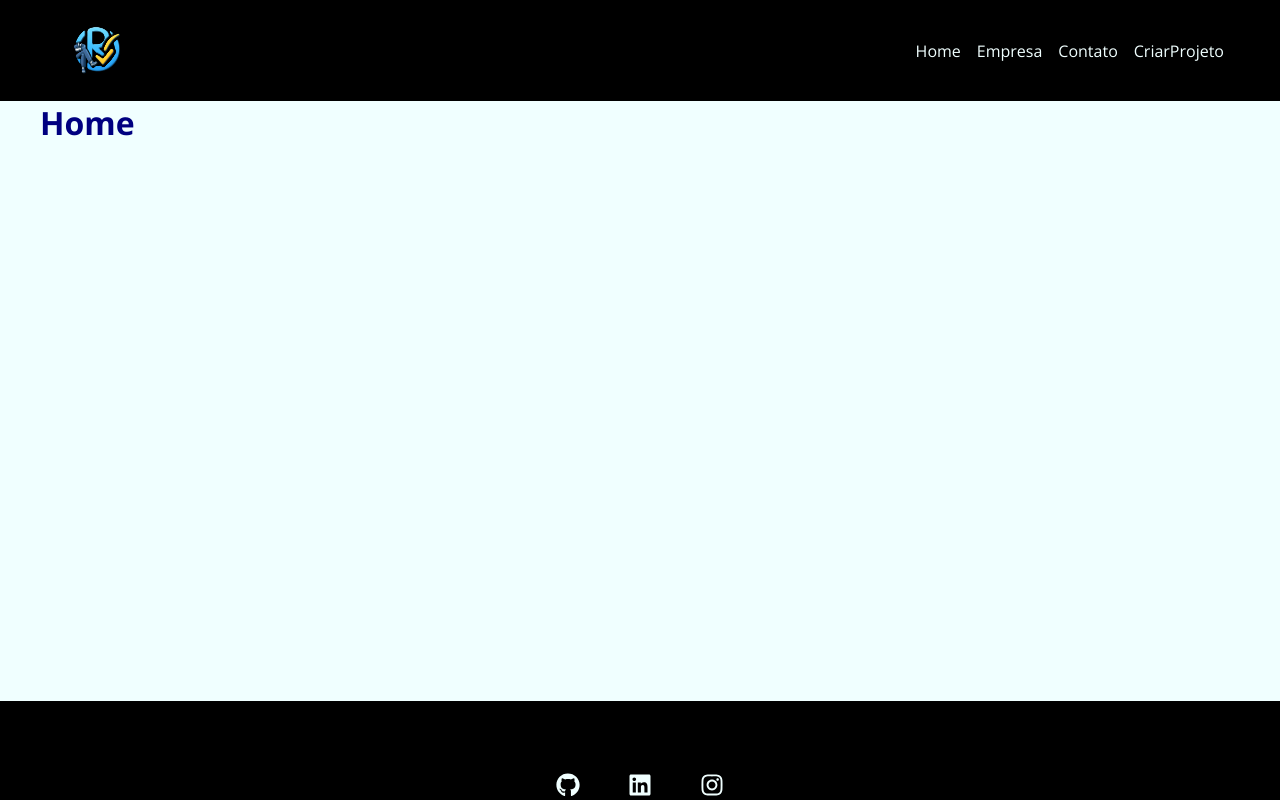
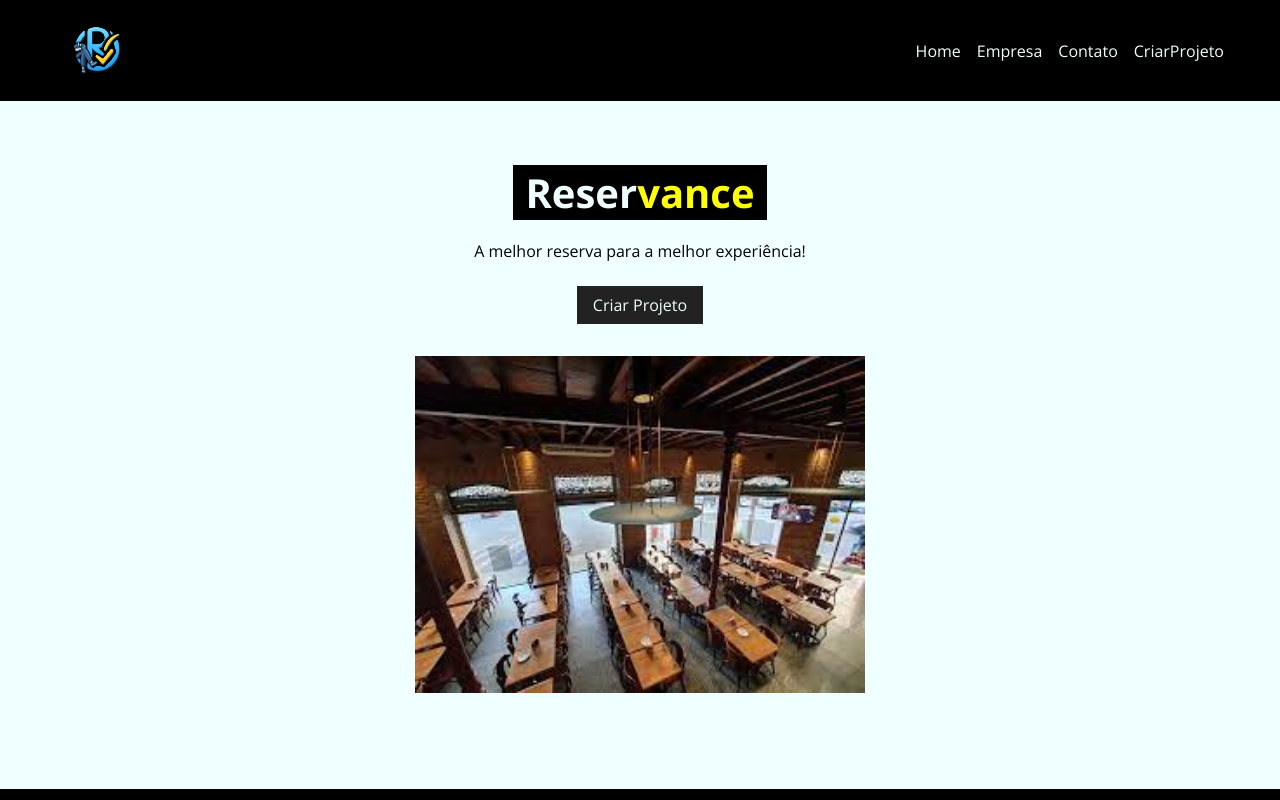
Before and after one commit to TiagoDallecio/Reserve, a React (Create React App) app in the folder reservance/: page / in a window 1280 px wide. Shown: the top 800 px of the page. Built offline with nearby package versions, Linux system fonts and the light colour scheme.

Commit message:
Home page css

```diff
--- /dev/null
+++ b/reservance/src/components/Layout/LinkButton.js
@@ -0,0 +1,18 @@
+import { Link } from 'react-router-dom'
+import styles from './LinkButton.module.css'
+
+function LinkButton(props){
+
+return(
+
+<>
+    <Link className={styles.btn} to={props.to}>
+        {props.text}
+    </Link>
+</>
+
+)
+
+}
+
+export default LinkButton
--- /dev/null
+++ b/reservance/src/components/Layout/LinkButton.module.css
@@ -0,0 +1,7 @@
+.btn{
+    background-color: #222;
+    color:azure;
+    padding: 0.5em 1em;
+    text-decoration: none;
+    transition: 0.5s;
+}
--- a/reservance/src/components/Pages/Home.js
+++ b/reservance/src/components/Pages/Home.js
@@ -1,13 +1,21 @@
+import styles from './Home.module.css'
+import imagem from '../../img/restaurantecima.png'
+import LinkButton from '../Layout/LinkButton'
+
 function Home(props){
 
     return(
 
-        <>
-        <h1>
-            Home
-        </h1>
+        <section className={styles.home_container}>
+            <h1>
+                 <span>Reser</span><span1>vance</span1>
+             </h1>
+                <p>A melhor reserva para a melhor experiência!</p>
+                <LinkButton to="/CriarProjeto" text="Criar Projeto"/>
+                <img src={imagem} alt="Reservance"/>
 
-        </>
+
+        </section>
 
     )
 
--- /dev/null
+++ b/reservance/src/components/Pages/Home.module.css
@@ -0,0 +1,37 @@
+.home_container{
+    width: 100%;
+    display: flex;
+    flex-direction: column;
+    align-items: center;
+    justify-content: center;
+    padding: 4em;
+}
+
+.home_container h1{
+    font-size: 2.5em;
+    margin-bottom: .5em;
+}
+
+.home_container span{
+    color:azure;
+    padding-left: 0.3em;
+    padding-right: 0%;
+    background-color: black;
+
+}
+.home_container span1{
+    color: yellow;
+    padding-left: 0%;
+    padding-right: 0.3em;
+    background-color: black;
+
+}
+.home_container p{
+    margin-bottom: 1.5em;
+    color:black;
+}
+
+.home_container img{
+    width: 450px;
+    margin: 2em 0;
+}
--- a/reservance/src/index.css
+++ b/reservance/src/index.css
@@ -12,5 +12,5 @@ html, body, #root
 }
 
 h1 {
-    color:navy;
+    color:black;
   }
```
